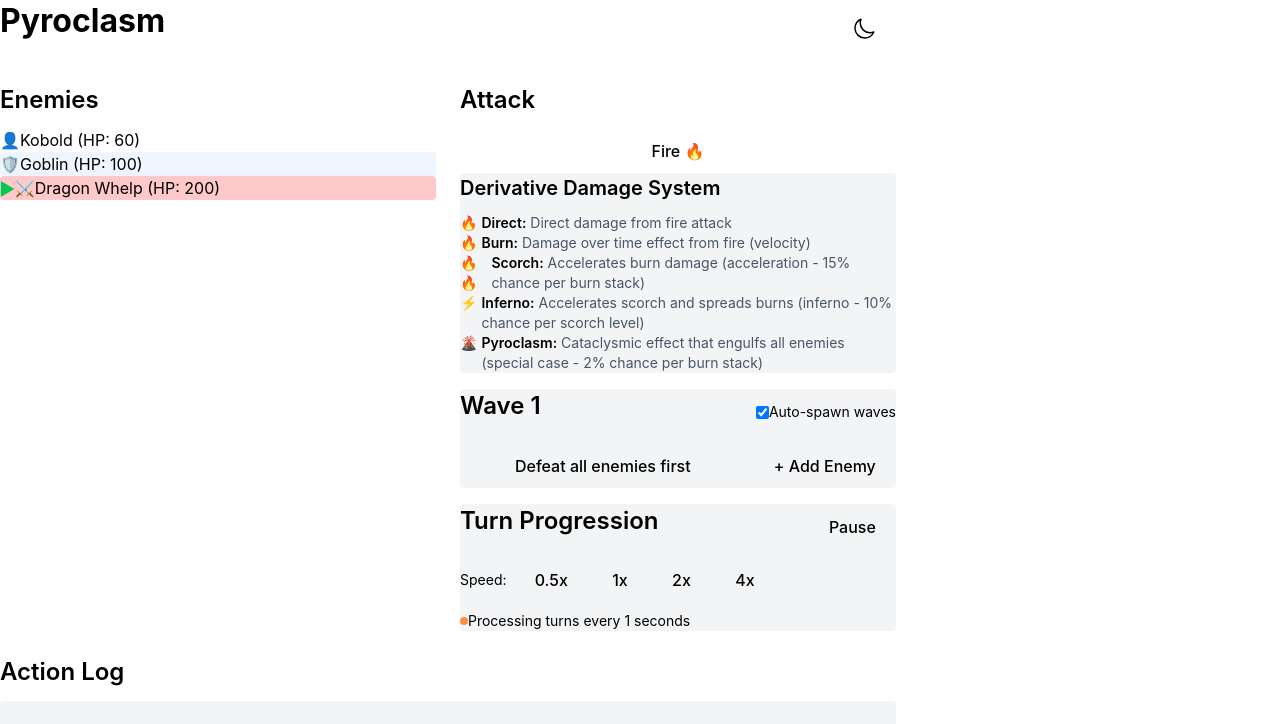
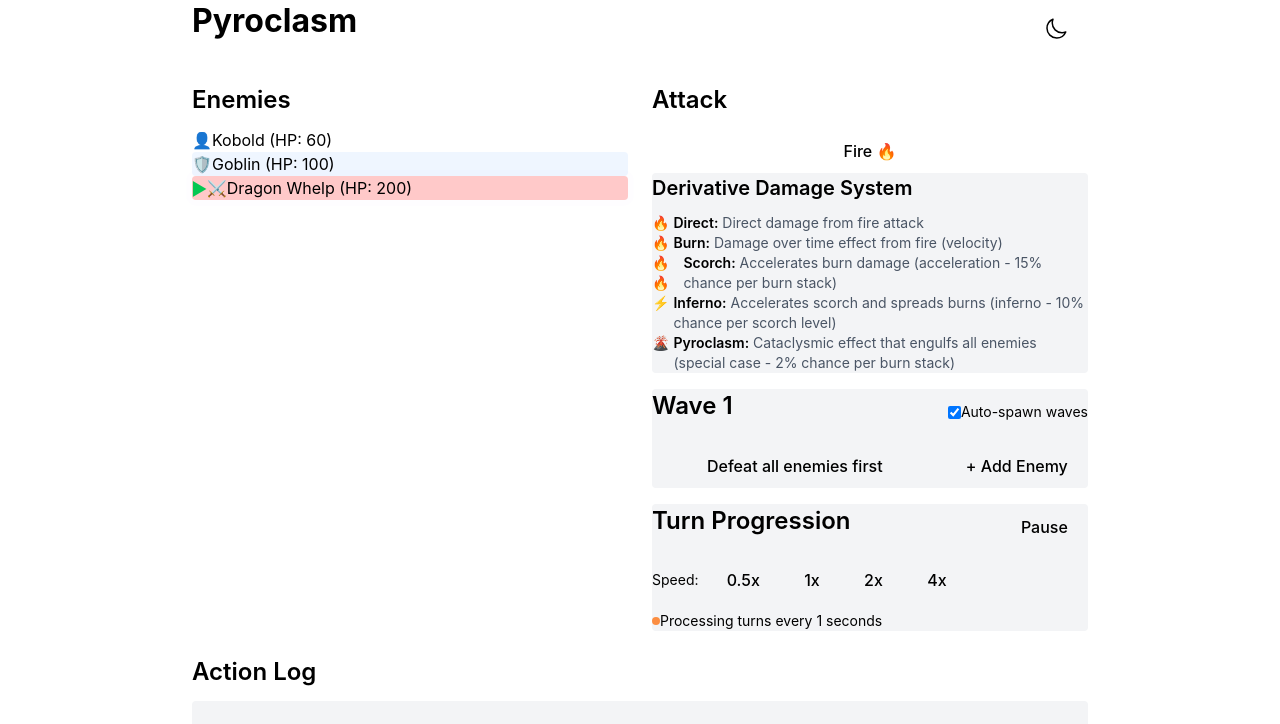
Before and after one commit to kyletolle/pyroclasm, a React (Vite) app: page / in a window 1280 px wide. Shown: the top 724 px of the page. Built offline with nearby package versions, Linux system fonts and the light colour scheme.

Commit message:
Center the app properly

```diff
--- a/src/App.tsx
+++ b/src/App.tsx
@@ -183,9 +183,9 @@ function App() {
 
   return (
     <div
-      className={`w-full min-h-screen ${theme === 'dark' ? 'bg-gray-900 text-white' : 'bg-white text-black'}`}
+      className={`w-full min-h-screen ${theme === 'dark' ? 'bg-gray-900 text-white' : 'bg-white text-black'} flex justify-center`}
     >
-      <div className="p-6 max-w-4xl mx-auto grid grid-cols-1 md:grid-cols-2 gap-6">
+      <div className="p-6 max-w-4xl w-full grid grid-cols-1 md:grid-cols-2 gap-6">
         <div className="flex justify-between items-center col-span-1 md:col-span-2">
           <h1 className="text-2xl font-bold">Pyroclasm</h1>
           <ThemeToggle />
```
